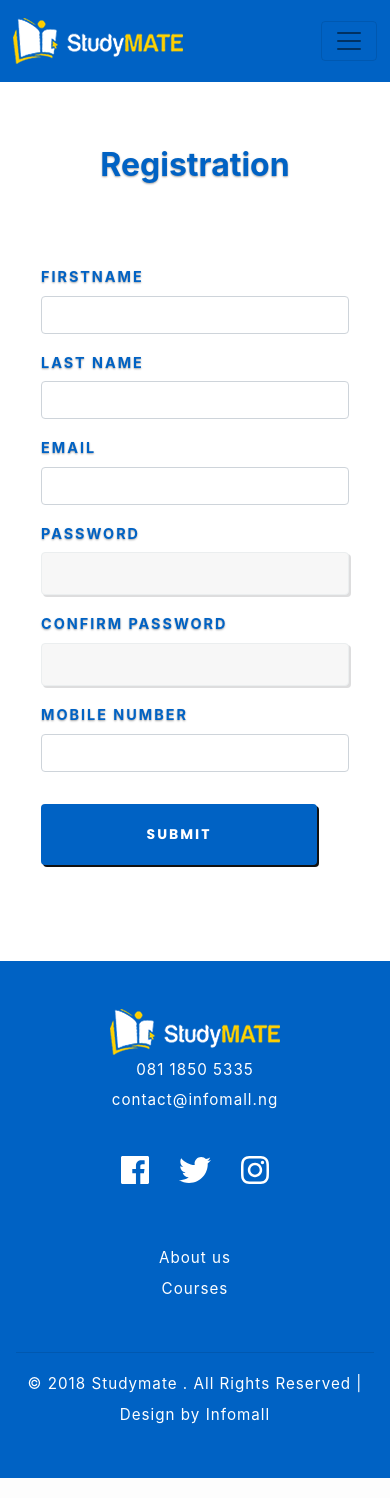
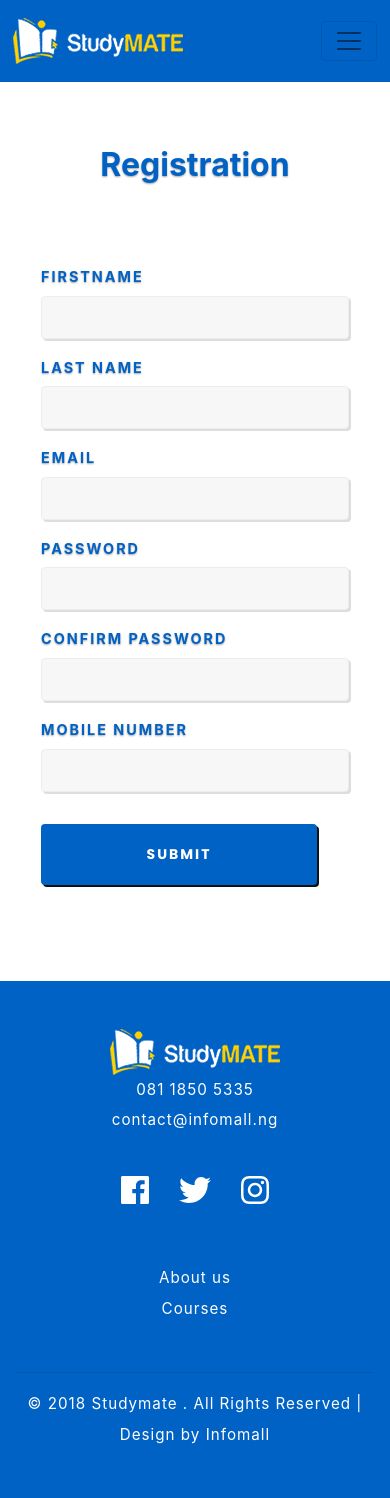
Before and after one commit to achugo/studymate, a PHP site: page /register.php in a window 390 px wide. Run offline with PHP 8.4, Linux system fonts and the light colour scheme; some libraries are stand-ins or nearby versions.

Commit message:
fixed password and login text box

```diff
--- a/style.css
+++ b/style.css
@@ -561,21 +599,7 @@ h4.sub-hd {
     font-weight: 700;
 }
 
-.contact_grid_right input[type="text"], .contact_grid_right input[type="email"], .contact_grid_left input[type="password"], .contact_grid_right input[type="password"],
- .contact_grid_right textarea, {
-    outline: none;
-    padding: 10px 10px;
-    font-size: 14px;
-    color: #777;
-    background: #f7f7f7;
-    width: 100%;
-    letter-spacing: 1px;
-    border: 1px solid #ebeeef;
-    box-shadow: 2px 2px rgba(187, 188, 189, 0.5);
-    -webkit-box-shadow: 2px 2px rgba(187, 188, 189, 0.5);
-    -o-box-shadow: 2px 2px rgba(187, 188, 189, 0.5);
-    -moz-box-shadow: 2px 2px rgba(187, 188, 189, 0.5);
-}
+
 
 .contact_grid_right input[name="password"]{
    outline: none;
@@ -591,6 +615,67 @@ h4.sub-hd {
     -o-box-shadow: 2px 2px rgba(187, 188, 189, 0.5);
     -moz-box-shadow: 2px 2px rgba(187, 188, 189, 0.5);
 }
+
+.contact_grid_right input[name="phone_no"]{
+   outline: none;
+    padding: 10px 10px;
+    font-size: 14px;
+    color: #777;
+    background: #f7f7f7 !important;
+    width: 100%;
+    letter-spacing: 1px;
+    border: 1px solid #ebeeef;
+    box-shadow: 2px 2px rgba(187, 188, 189, 0.5);
+    -webkit-box-shadow: 2px 2px rgba(187, 188, 189, 0.5);
+    -o-box-shadow: 2px 2px rgba(187, 188, 189, 0.5);
+    -moz-box-shadow: 2px 2px rgba(187, 188, 189, 0.5);
+}
+
+.contact_grid_right input[name="first_name"]{
+   outline: none;
+    padding: 10px 10px;
+    font-size: 14px;
+    color: #777;
+    background: #f7f7f7 !important;
+    width: 100%;
+    letter-spacing: 1px;
+    border: 1px solid #ebeeef;
+    box-shadow: 2px 2px rgba(187, 188, 189, 0.5);
+    -webkit-box-shadow: 2px 2px rgba(187, 188, 189, 0.5);
+    -o-box-shadow: 2px 2px rgba(187, 188, 189, 0.5);
+    -moz-box-shadow: 2px 2px rgba(187, 188, 189, 0.5);
+}
+
+.contact_grid_right input[name="last_name"]{
+   outline: none;
+    padding: 10px 10px;
+    font-size: 14px;
+    color: #777;
+    background: #f7f7f7 !important;
+    width: 100%;
+    letter-spacing: 1px;
+    border: 1px solid #ebeeef;
+    box-shadow: 2px 2px rgba(187, 188, 189, 0.5);
+    -webkit-box-shadow: 2px 2px rgba(187, 188, 189, 0.5);
+    -o-box-shadow: 2px 2px rgba(187, 188, 189, 0.5);
+    -moz-box-shadow: 2px 2px rgba(187, 188, 189, 0.5);
+}
+
+.contact_grid_right input[name="email"]{
+   outline: none;
+    padding: 10px 10px;
+    font-size: 14px;
+    color: #777;
+    background: #f7f7f7 !important;
+    width: 100%;
+    letter-spacing: 1px;
+    border: 1px solid #ebeeef;
+    box-shadow: 2px 2px rgba(187, 188, 189, 0.5);
+    -webkit-box-shadow: 2px 2px rgba(187, 188, 189, 0.5);
+    -o-box-shadow: 2px 2px rgba(187, 188, 189, 0.5);
+    -moz-box-shadow: 2px 2px rgba(187, 188, 189, 0.5);
+}
+
 
 input[type="button"], input[type="submit"], input[type="text"], input[type="email"], input[type="password"], input[type="search"] {
     transition: 0.5s all;
```
Also changed, not shown: other parts of style.css (+38 -0 lines).
